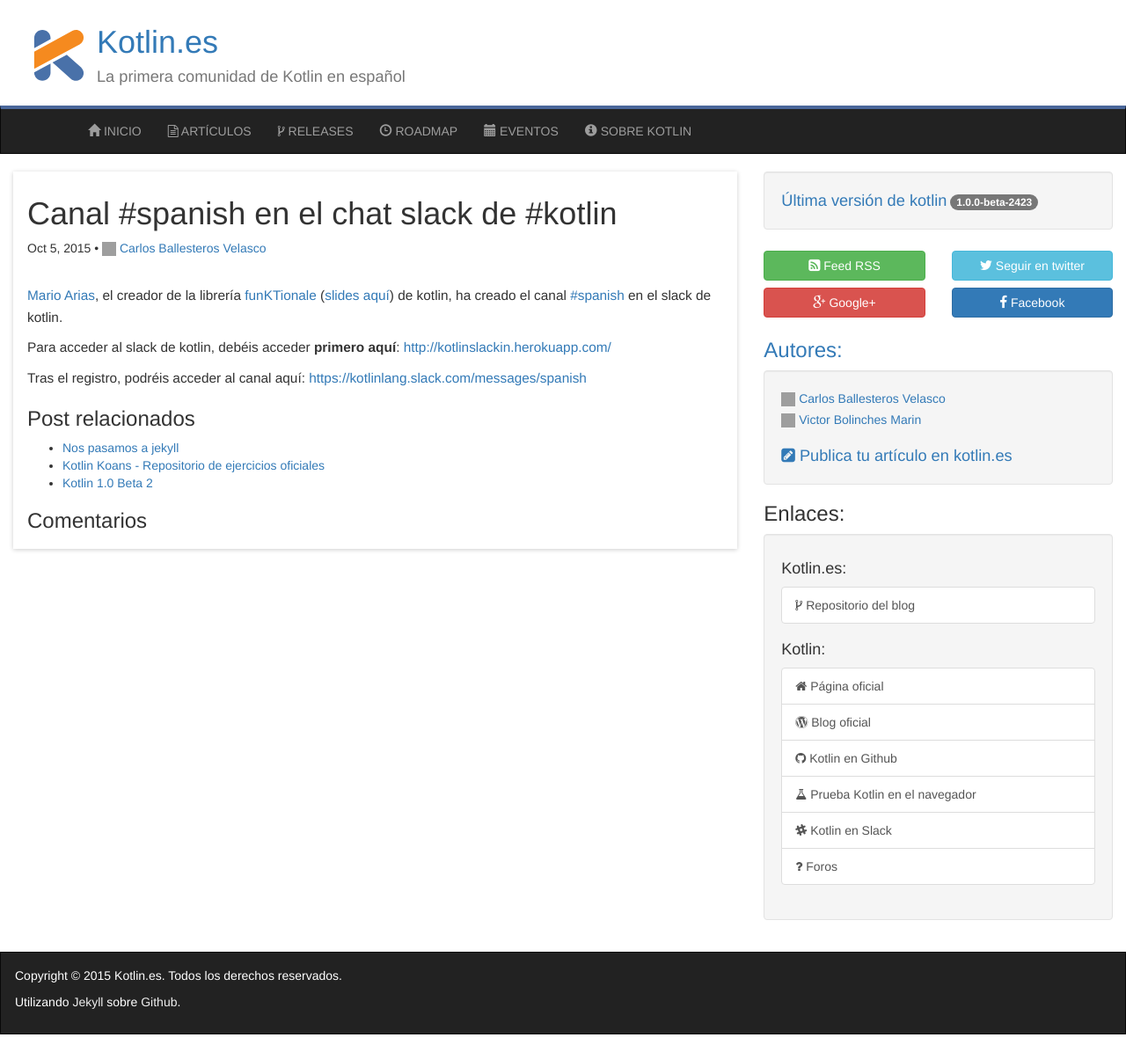
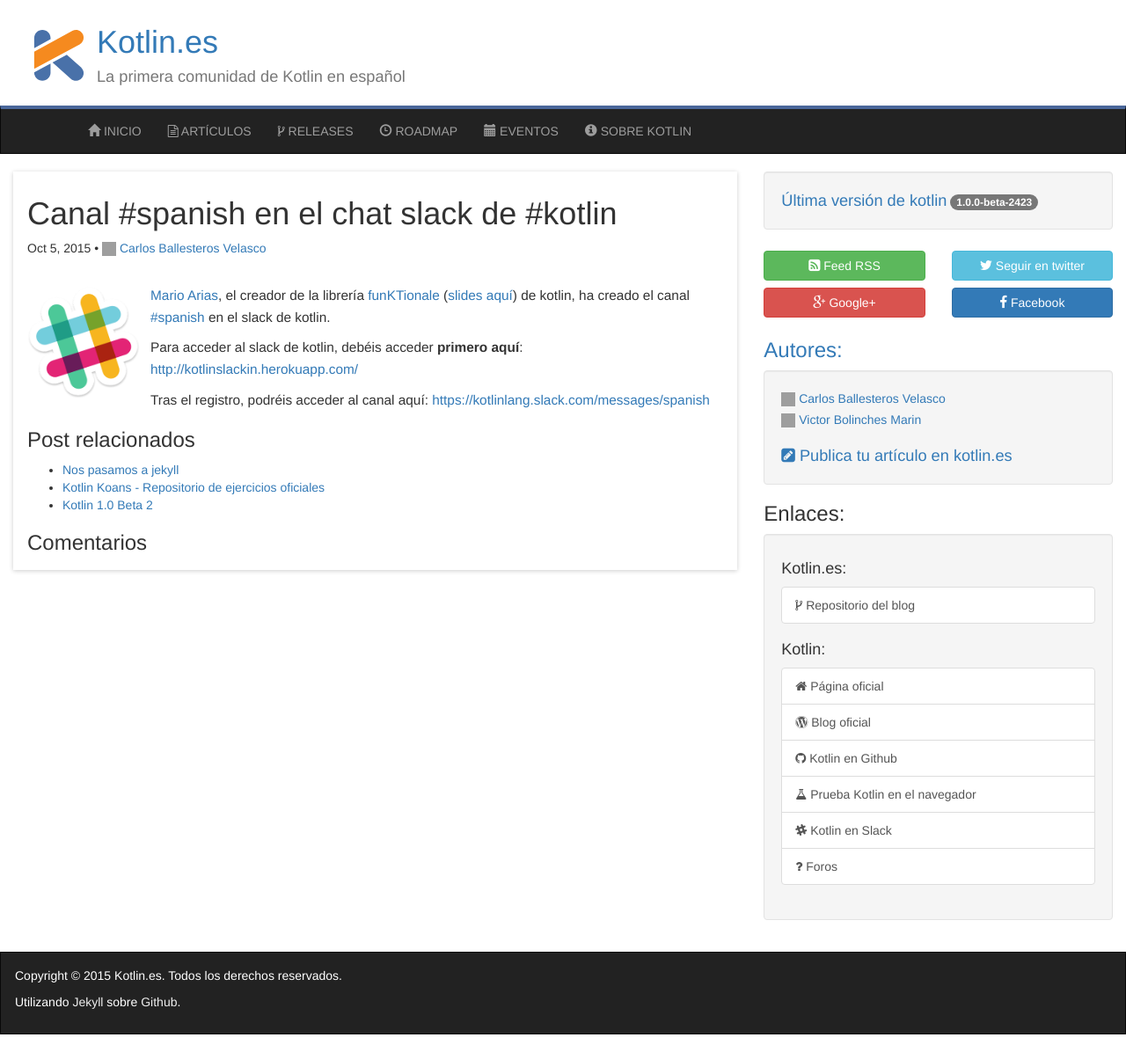
Before and after one commit to kotlin-es/kotlin.es, a Jekyll site: the page built from _posts/extra/2015-10-06-canal-spanish-slack.markdown, in a window 1280 px wide. Shown: the whole page at 88% size. Built offline with Jekyll 4.4.1, drawn with Linux system fonts in a browser that asks for light colours; comment, search, counter and statistics services are not loaded; grey boxes are pictures that could not be loaded.

Commit message:
adding icon in slack post

```diff
--- a/_posts/extra/2015-10-06-canal-spanish-slack.markdown
+++ b/_posts/extra/2015-10-06-canal-spanish-slack.markdown
@@ -5,6 +5,7 @@
 category: blog
 tags: chat
 author: soywiz
+icon: /images/icons/slack.png
 permalink: /2015/10/canal-spanish-en-el-chat-slack-de-kotlin/
 ---
 
```
Also changed, not shown: images/icons/slack.png (added).
